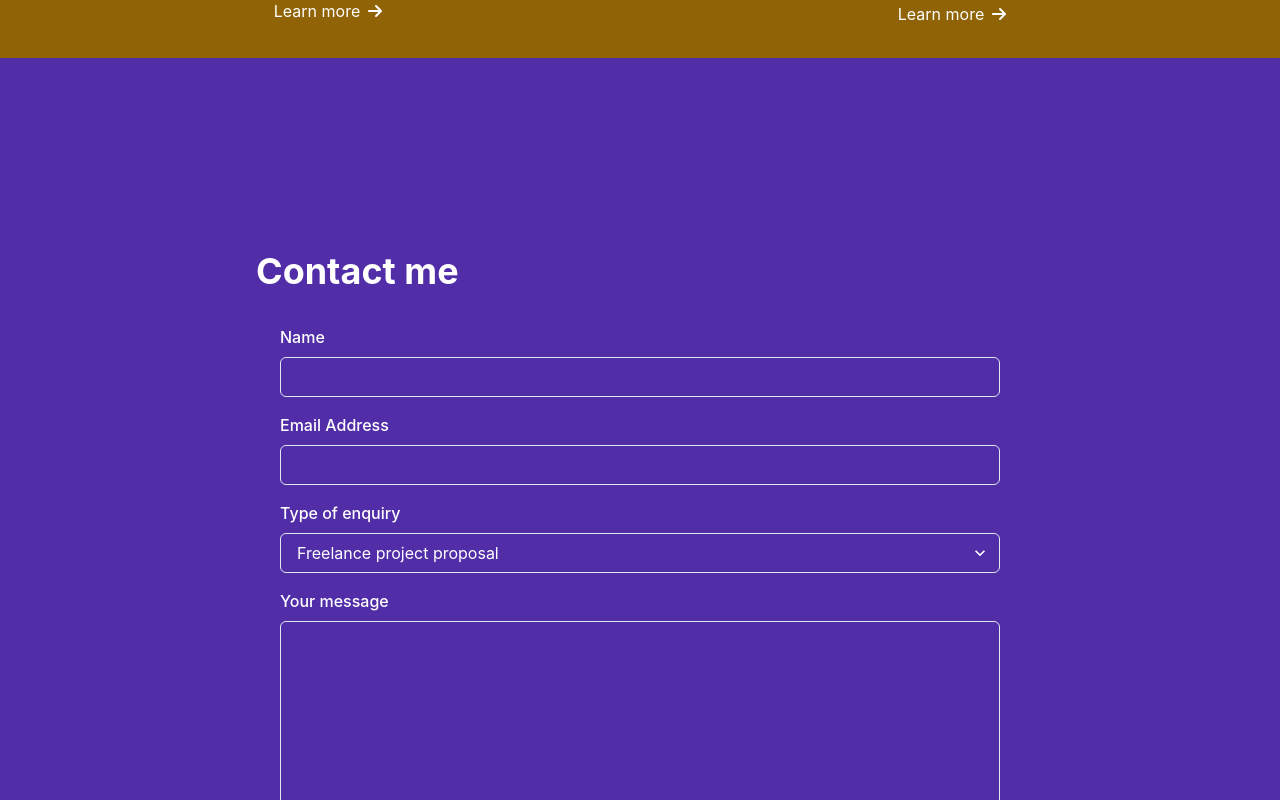
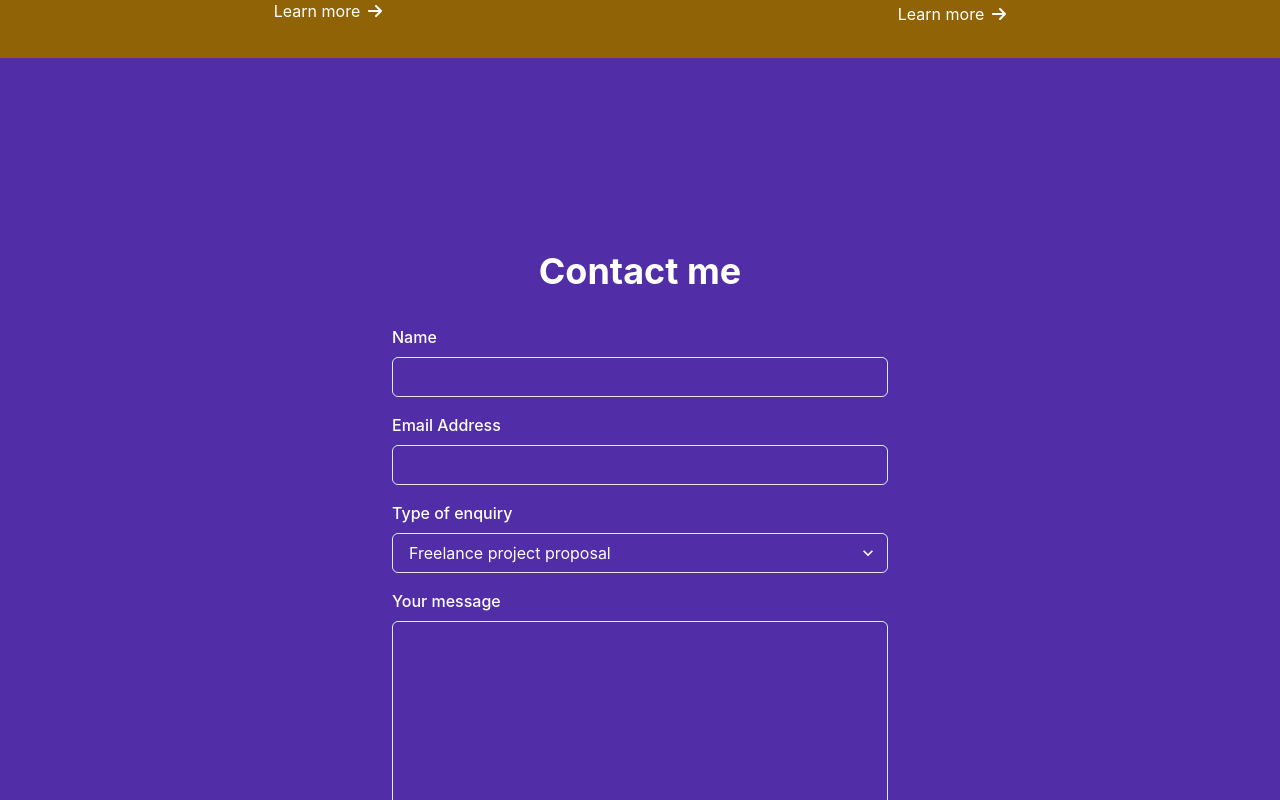
Before and after one commit to s116821/myPortfolio, a React (Create React App) app: page / in a window 1280 px wide. Shown: the part 2000-2800 px from the top of the page. Built offline with nearby package versions, Linux system fonts and the light colour scheme.

Commit message:
Slight edit to make it look better on other devices

```diff
--- a/src/components/ContactMeSection.js
+++ b/src/components/ContactMeSection.js
@@ -59,7 +59,7 @@ const LandingSection = () => {
       py={16}
       spacing={8}
     >
-      <VStack w="1024px" p={32} alignItems="flex-start">
+      <VStack w='800px' p={32} alignItems="center">
         <Heading as="h1" id="contactme-section">
           Contact me
         </Heading>
--- a/src/components/Header.js
+++ b/src/components/Header.js
@@ -67,7 +67,6 @@ const Header = () => {
             <HStack spacing={8}>
               <a href="/#contactme" onClick={handleClick("contactme")}> Contact Me </a>
               <a href="/#projects" onClick={handleClick("projects")}> Projects </a>
-              {/* Add links to Projects and Contact me section */}
             </HStack>
           </nav>
         </HStack>
```
